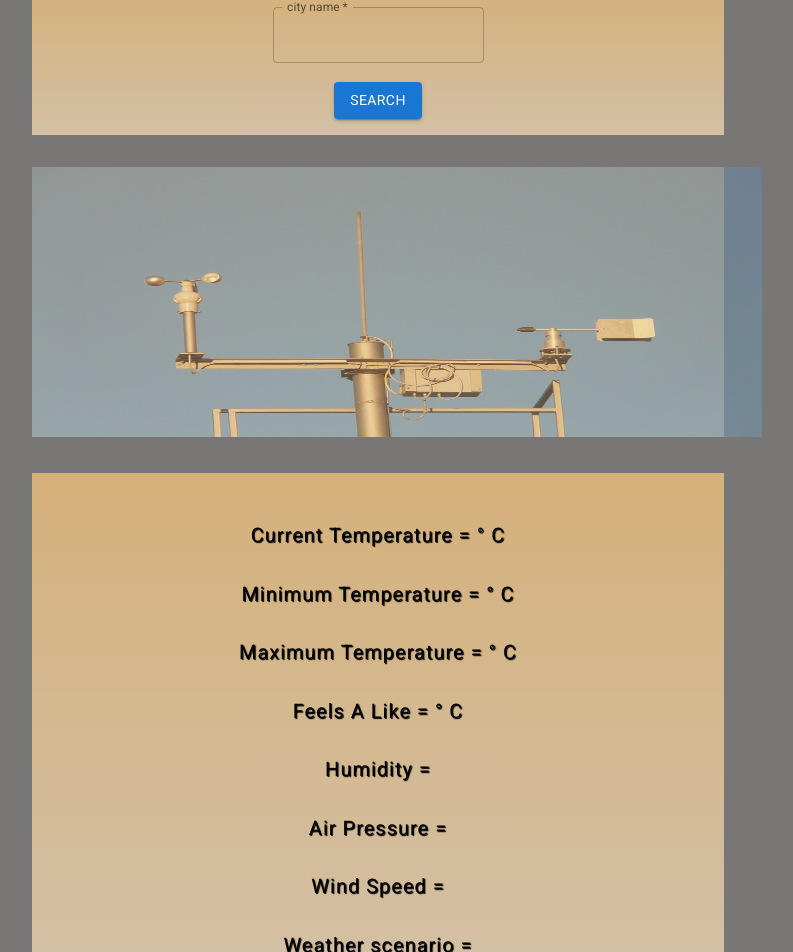
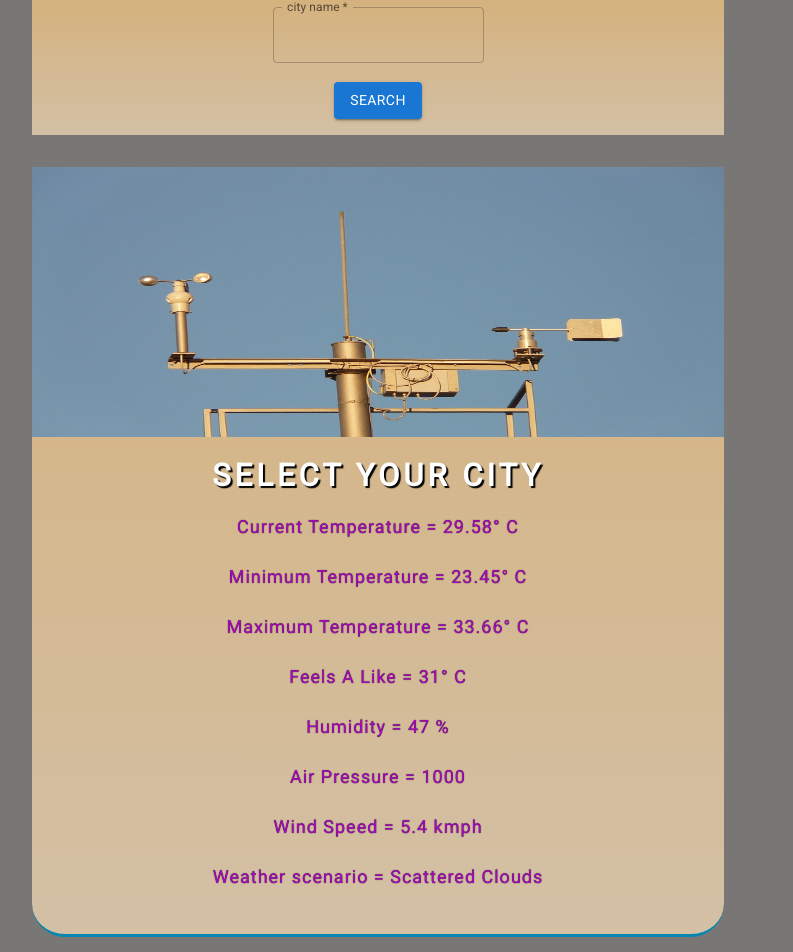
Before and after one commit to mahen290/Weather_MUI_React, a React (Vite) app: page / in a window 1280 px wide. Shown: the part 329-1281 px from the top of the page, without its empty margins (262-1055 px from the left). Built offline with nearby package versions, Linux system fonts and the light colour scheme.

Commit message:
Repairing Some Errors

```diff
--- a/src/App.jsx
+++ b/src/App.jsx
@@ -1,12 +1,15 @@
 import React from 'react';
 import './App.css';
-import WeatherApp from './components/WeatherApp';
+import SearchBox from './components/SearchBox';
+import WeatherInfoBox from './components/WeatherInfoBox';
+
 
 function App() {
   return (
     <div>
       <h1> My Weather Widget Using React With Material UI </h1>
-      <WeatherApp />
+      <SearchBox />
+      <WeatherInfoBox />
     </div>
   )
 }
--- a/src/components/Card.css
+++ b/src/components/Card.css
@@ -1,4 +1,4 @@
-.WeatherInfoCard
+/* .WeatherInfoCard
     {
         width: 100%;
         height: 500px;
@@ -13,13 +13,4 @@
         font-weight: bolder;
         text-shadow: 1px 1px 1px black;
         letter-spacing: 1px;
-    }
-.city_color
-    {
-        color: green;
-        font-size: 26px;
-        font-weight: bolder;
-        text-decoration: underline;
-        letter-spacing: 3px;
-        text-transform: uppercase;
-    }
+    } */
--- a/src/components/Card.jsx
+++ b/src/components/Card.jsx
@@ -1,20 +1,10 @@
-import React from 'react';
-import './Card.css';
+// import React from 'react';
+// import './Card.css';
 
-function Card( WeatherData ) {
-  return (
-    <div className = "WeatherInfoCard">
-        <p className = "city_color"> { WeatherData.city } </p>
-        <p> Current Temperature = { WeatherData.current_temp }&deg; C </p>
-        <p> Minimum Temperature = { WeatherData.minimum_temp }&deg; C </p>
-        <p> Maximum Temperature = { WeatherData.maximum_temp }&deg; C </p>
-        <p> Feels A Like = { WeatherData.feelslike }&deg; C </p>
-        <p> Humidity =  { WeatherData.moisture } </p>
-        <p> Air Pressure = { WeatherData.air_pressure } </p>
-        <p> Wind Speed = { WeatherData.wind_speed }</p>
-        <p> Weather scenario = { WeatherData.weather_type } </p>
-    </div>
-  );
-};
+// function Card( WeatherData ) {
+//   return (
 
-export default Card;
+//   );
+// };
+
+// export default Card;
--- a/src/components/SearchBox.jsx
+++ b/src/components/SearchBox.jsx
@@ -1,23 +1,24 @@
 import React from 'react';
 import './SearchBox.css';
+import { useState } from 'react';
 import TextField from '@mui/material/TextField';
 import Button from '@mui/material/Button';
-import { useState } from 'react';
 
-function SearchBox(  { Updated_Weather_Info } ) {
-
+function SearchBox()
+{
   const [ city, setCity ] = useState(" ");
 
   const API_url = "https://api.openweathermap.org/data/2.5/weather";
   const API_key = "5745ca9045f452547453cf0a524983a6";
 
-      async function WeatherDataFetch() {
-
+      async function WeatherDataFetch()
+      {
         const response = await fetch( `${API_url}?q=${city}&appid=${API_key}&units=metric` );
         const jsonResponse = await response.json();
         console.log("response", jsonResponse);
 
         const WeatherResult = {
+          city: "Default City",
           current_temp: jsonResponse.main.temp,
           minimum_temp: jsonResponse.main.temp_min,
           maximum_temp: jsonResponse.main.temp_max,
@@ -36,11 +37,10 @@ function SearchBox(  { Updated_Weather_Info } ) {
       setCity(event.target.value);
     };
 
-  const HandleSubmit = async (event) => {
+  const HandleSubmit = (event) => {
       event.preventDefault();
-    const NewWeather_Info = await WeatherDataFetch();
-    Updated_Weather_Info = NewWeather_Info;
       setCity("");
+      WeatherDataFetch();
     };
 
   return (
--- a/src/components/WeatherApp.jsx
+++ b/src/components/WeatherApp.jsx
@@ -1,31 +1,31 @@
-import React from 'react';
-import { useState } from 'react';
-import SearchBox from './SearchBox';
-import WeatherInfoBox from './WeatherInfoBox';
+// import React from 'react';
+// import { useState } from 'react';
+// import SearchBox from './SearchBox';
+// import WeatherInfoBox from './WeatherInfoBox';
 
-function WeatherApp() {
-    const [ weatherInfo, setWeatherInfo ] = useState({
-        city: "Select Your City",
-        current_temp: 29.58,
-        minimum_temp: 23.45,
-        maximum_temp: 33.66,
-        feelslike:    31,
-        moisture:     "47 %",
-        air_pressure: 1000,
-        weather_type: "Scattered Clouds",
-        wind_speed:   "5.4 kmph"
-    });
+// function WeatherApp() {
+//     const [ weatherInfo, setWeatherInfo ] = useState({
+//         city: "Select Your City",
+//         current_temp: 29.58,
+//         minimum_temp: 23.45,
+//         maximum_temp: 33.66,
+//         feelslike:    31,
+//         moisture:     "47 %",
+//         air_pressure: 1000,
+//         weather_type: "Scattered Clouds",
+//         wind_speed:   "5.4 kmph"
+//     });
 
-    const Updated_Weather = ( NewWeather_Info ) =>
-      {
-        setWeatherInfo ( NewWeather_Info );
-      }
-  return (
-    <div>
-        <SearchBox Updated_Weather_Info = { Updated_Weather } />
-        <WeatherInfoBox Weather_Info = { weatherInfo } />
-    </div>
-  );
-};
+//     const Updated_Weather = ( NewResult ) =>
+//       {
+//         setWeatherInfo ( NewResult );
+//       }
+//   return (
+//     <div>
+//         <SearchBox Updated_Weather_Info = { Updated_Weather } />
+//         <WeatherInfoBox Weather_Info = { weatherInfo } />
+//     </div>
+//   );
+// };
 
-export default WeatherApp;
+// export default WeatherApp;
--- a/src/components/WeatherInfoBox.css
+++ b/src/components/WeatherInfoBox.css
@@ -1,12 +1,39 @@
-.Weather_init_img
+.WeatherInfo_Container
     {
         width: 54%;
-    height: 270px;
+        height: 770px;
         margin: 2rem auto;
         background: linear-gradient(rgb(213, 177, 123), rgb(211, 192, 165));
+        border-bottom: 3px solid rgb(5, 135, 175);
+        border-radius: 33px;
         text-align: center;
     }
 .init_img
     {
-    opacity: 0.66;
+        width: 100%;
+        height: 270px;
     }
+.city_selector
+    {
+        margin-top: 1rem;
+        color: white;
+        font-size: 31px;
+        font-weight: bolder;
+        text-shadow: 2px 2px 1px black;
+        letter-spacing: 4px;
+        text-transform: uppercase;
+    }
+.WeatherInfo
+    {
+        width: 60%;
+        height: 400px;
+        margin: 0.5rem auto;
+        display: flex;
+        flex-direction: column;
+        justify-content: space-around;
+        align-items: center;
+        font-size: 18px;
+        color: rgb(167, 7, 189);
+        text-shadow: 0px 0px 1px black;
+        letter-spacing: 1px;
+    }
--- a/src/components/WeatherInfoBox.jsx
+++ b/src/components/WeatherInfoBox.jsx
@@ -1,18 +1,39 @@
 import React from 'react';
 import WeatherImage from '../assets/Weather_Report_Radar.jpg';
 import './WeatherInfoBox.css';
-import Card from './Card';
 
-function WeatherInfoBox( Weather_Info ) {
+function WeatherInfoBox() {
 
     const initial_image = WeatherImage;
 
+    const Weather_Info = {
+        city: "Select Your City",
+        current_temp: 29.58,
+        minimum_temp: 23.45,
+        maximum_temp: 33.66,
+        feelslike:    31,
+        moisture:     "47 %",
+        air_pressure: 1000,
+        weather_type: "Scattered Clouds",
+        wind_speed:   "5.4 kmph"
+    };
+
   return (
-    <div className = "Weather_init_img">
-        <img className = "init_img" src = { initial_image } width = "730" height = "270" alt = " " />
-        <Card WeatherData = { Weather_Info } />
-    </div>
-  );
+<div className = "WeatherInfo_Container">
+  <img className = "init_img" src = { initial_image } width = "730" height = "270" alt = " " />
+  <div className = "city_selector"> { Weather_Info.city } </div>
+      <div className = "WeatherInfo">
+          <p> Current Temperature = { Weather_Info.current_temp }&deg; C </p>
+          <p> Minimum Temperature = { Weather_Info.minimum_temp }&deg; C </p>
+          <p> Maximum Temperature = { Weather_Info.maximum_temp }&deg; C </p>
+          <p> Feels A Like = { Weather_Info.feelslike }&deg; C </p>
+          <p> Humidity = { Weather_Info.moisture } </p>
+          <p> Air Pressure = { Weather_Info.air_pressure } </p>
+          <p> Wind Speed = { Weather_Info.wind_speed } </p>
+          <p> Weather scenario = { Weather_Info.weather_type } </p>
+      </div>
+</div>
+);
 };
 
 export default WeatherInfoBox;
```
Lines whose indentation alone changed are shown as unchanged.
